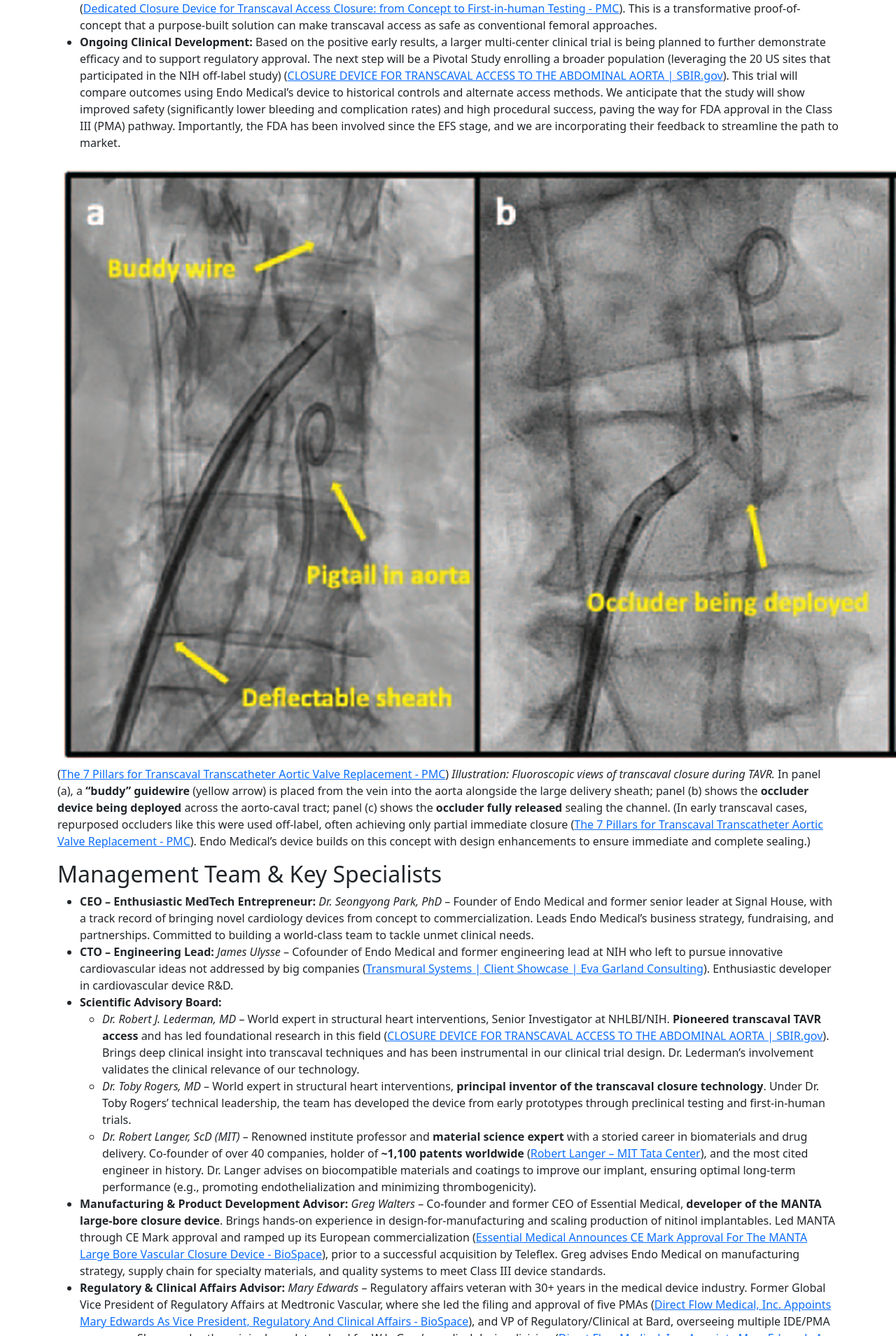
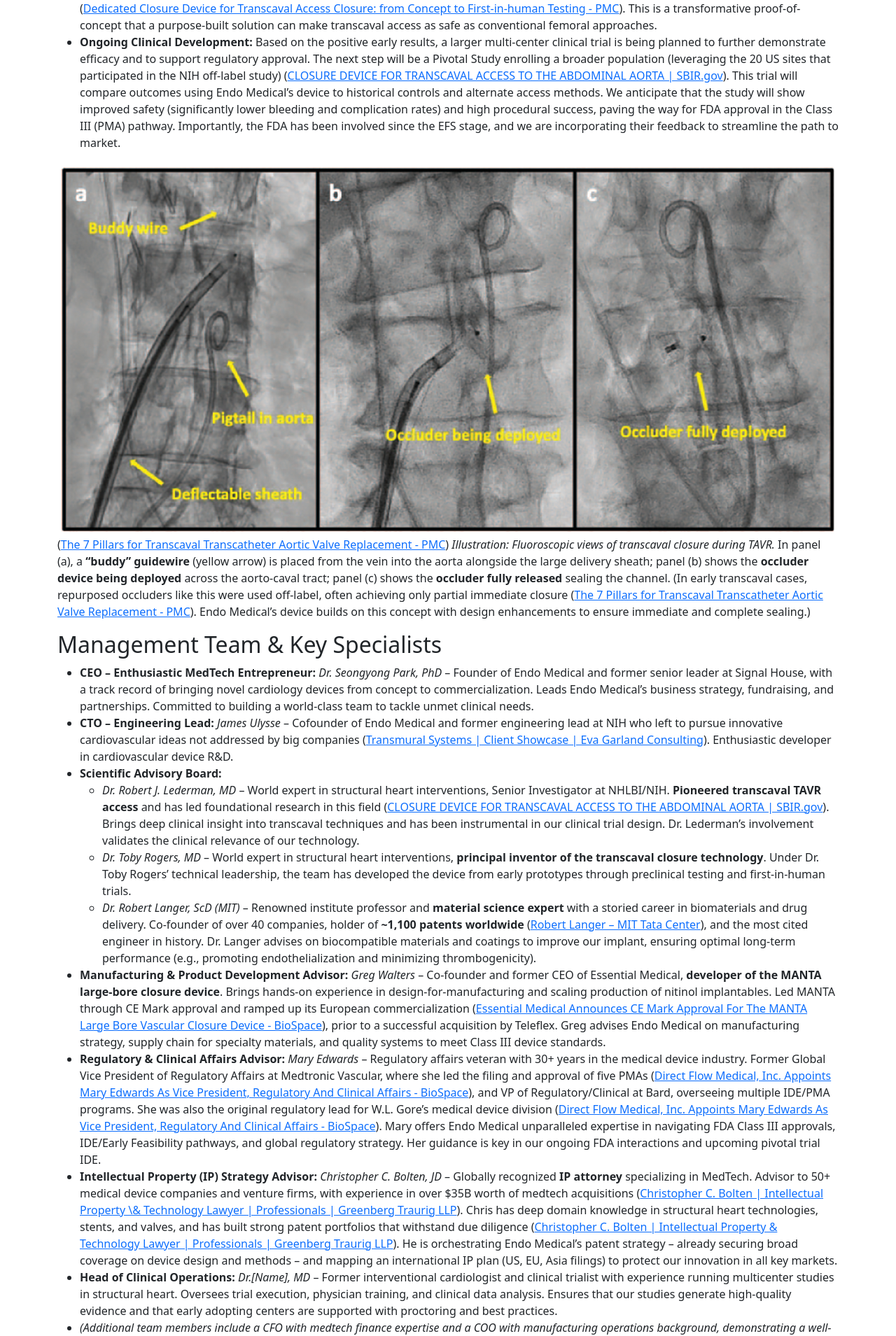
Before and after one commit to psychemistz/EndoMedical, a Jekyll site: the page built from pitch_scenario.md, in a window 1280 px wide. Shown: the part 2700-4609 px from the top of the page at 70% size. Built offline with Jekyll 4.4.1, drawn with Linux system fonts in a browser that asks for light colours.

Commit message:
Update pitch_scenario.md

```diff
--- a/pitch_scenario.md
+++ b/pitch_scenario.md
@@ -3,6 +3,12 @@ layout: default
 title: "Pitch Scenario"
 permalink: /pitch_scenario.html
 ---
+<style>
+  img {
+    max-width: 100%;
+    height: auto;
+  }
+</style>
 
 # Endo Medical – Transforming Transcaval Access with a Dedicated Closure Device
 
```
